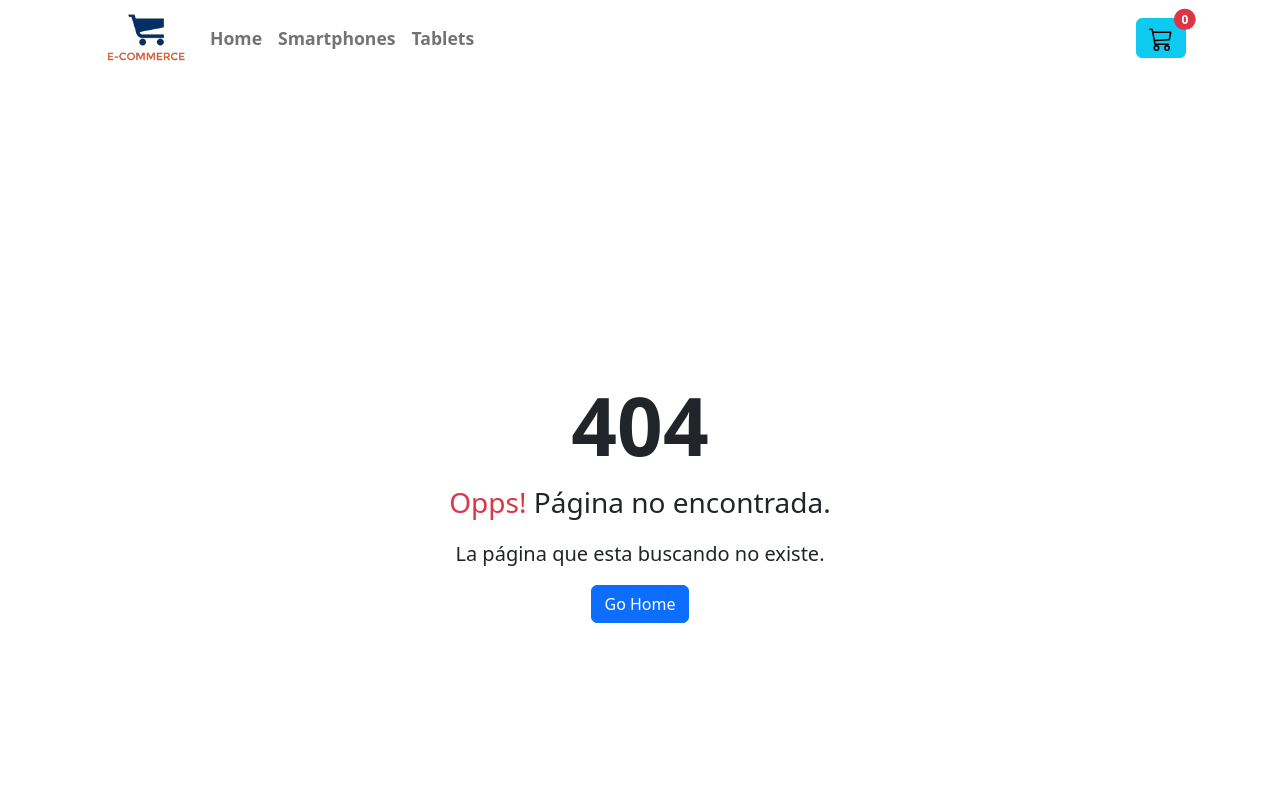
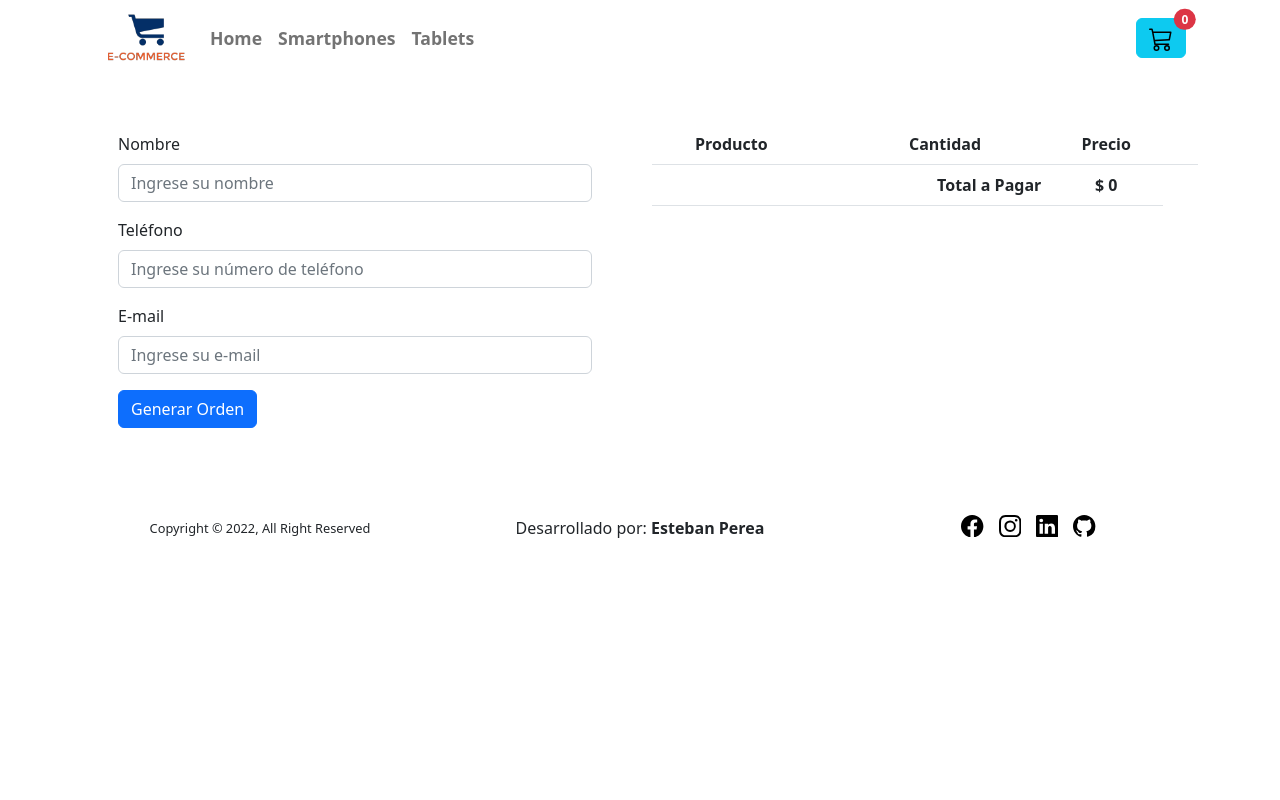
Before and after one commit to Esteban674/E-Commerce-React, a React (Create React App) app: page /checkout in a window 1280 px wide. Before the commit this address had no page. Shown: the top 800 px of the page. Built offline with nearby package versions, Linux system fonts and the light colour scheme.

Commit message:
En funcionamiento coleccion de ordenes en firebase

```diff
--- a/src/App.js
+++ b/src/App.js
@@ -8,6 +8,7 @@ import ItemDetailContainer from './components/ItemDetailContainer';
 import Error404 from './components/Error404';
 import CartContextProvider from './components/context/CartContext';
 import Cart from './components/Cart';
+import Checkout from './components/Checkout';
 
 const App = () => {
   return (
@@ -20,6 +21,7 @@ const App = () => {
         <Route path={"/category/:category"} element={<ItemListContainer/>}/>
         <Route path={"/item/:id"} element={<ItemDetailContainer/>}/>
         <Route path={"/cart"} element={<Cart/>}/>
+        <Route path={"/checkout"} element={<Checkout/>}/>
         <Route path={"*"} element={<Error404/>}/>
       </Routes>
       <Footer/>
--- a/src/components/Cart.jsx
+++ b/src/components/Cart.jsx
@@ -5,7 +5,7 @@ import { Link } from 'react-router-dom';
 
 const Cart = () => {
   const {cart, cartTotal, removeItem, clear, precioTotal} = useContext(CartContext);
-  console.log(cart);
+
   if(cartTotal() === 0) {
     return (
       <div className="container">
@@ -55,7 +55,7 @@ const Cart = () => {
                   <td></td>
                   <td className="text-end"><b>Total a Pagar</b></td>
                   <td className="text-center"><b>$ {precioTotal()}</b></td>
-                  <td className="text-end"><button className="btn btn-primary">Finalizar Compra</button></td>
+                  <td className="text-end"><Link to="/checkout" className="btn btn-primary">Finalizar Compra</Link></td>
                 </tr>
             </tbody>
           </table>
--- /dev/null
+++ b/src/components/Checkout.jsx
@@ -0,0 +1,93 @@
+import React from 'react'
+import { useContext } from 'react'
+import { CartContext } from './context/CartContext'
+import { useState } from 'react';
+import { addDoc, collection, getFirestore } from 'firebase/firestore';
+
+const Checkout = () => {
+  const {cart, clear, precioTotal} = useContext(CartContext);
+  const [name, setName] = useState("");
+  const [phone, setPhone] = useState("");
+  const [email, setEmail] = useState("");
+  const [orderId, setOrderId] = useState("");
+
+  const generarOrden = () => {
+    const fecha = new Date();
+    const order = {
+      buyer: {name: name, phone: phone, email: email},
+      items: cart.map(item => ({id: item.id, title: item.name, price: item.price})),
+      total: precioTotal(),
+      orderDate: `${fecha.getFullYear()}-${fecha.getMonth() + 1}-${fecha.getDate()}"  "${fecha.getHours()}:${fecha.getMinutes()}:${fecha.getSeconds()}`
+    }
+
+    const db = getFirestore();
+    const orderCollection = collection(db, "orders");
+    addDoc(orderCollection, order).then(({id}) => {
+      setOrderId(id);
+      clear();
+    });
+  }
+
+  return (
+    <div className="continer">
+      <div className="row my-5">
+        <div className="col-md-6 my-2 pe-5 ps-5">
+          <form>
+            <div className="mb-3">
+              <label className="form-label">Nombre</label>
+              <input type="text" className="form-control" id="name" placeholder="Ingrese su nombre"
+              onInput={(e) => setName(e.target.value)}/>
+            </div>
+            <div className="mb-3">
+              <label className="form-label">Teléfono</label>
+              <input type="text" className="form-control" id="phone" placeholder="Ingrese su número de teléfono"
+              onInput={(e) => setPhone(e.target.value)}/>
+            </div>
+            <div className="mb-3">
+              <label className="form-label">E-mail</label>
+              <input type="email" className="form-control" id="email" placeholder="Ingrese su e-mail"
+              onInput={(e) => setEmail(e.target.value)}/>
+            </div>
+            <button type="button" className="btn btn-primary" onClick={generarOrden}>Generar Orden</button>
+          </form>
+        </div>
+        <div className="col-md-6">
+          <table className="table">
+            <thead>
+              <tr>
+                <th scope="col">&nbsp;</th>
+                <th scope="col">Producto</th>
+                <th scope="col" className="text-center">Cantidad</th>
+                <th scope="col" className="text-center">Precio</th>
+                <th>&nbsp;</th>
+              </tr>
+            </thead>
+            <tbody>
+                {cart.map(product => (
+                  <tr key={product.id}>
+                    <td className="align-middle text-center"><img src={product.image.miniFront} alt={product.image.miniFront}/></td>
+                    <td className="align-middle">{product.name}</td>
+                    <td className="align-middle text-center">{product.quantity}</td>
+                    <td className="align-middle text-center">$ {product.quantity * product.price}</td>
+                  </tr>
+                ))}
+                <tr>
+                  <td></td>
+                  <td></td>
+                  <td className="text-end"><b>Total a Pagar</b></td>
+                  <td className="text-center"><b>$ {precioTotal()}</b></td>
+                </tr>
+            </tbody>
+          </table>
+        </div>
+      </div>
+      <div className="row my-4">
+          <div className="col-md-12 text-center">
+            {orderId && <div className="alert alert-success" role="alert">Orden generada: <b>{orderId}</b></div>}
+          </div>
+      </div>
+    </div>
+  )
+}
+
+export default Checkout
```
